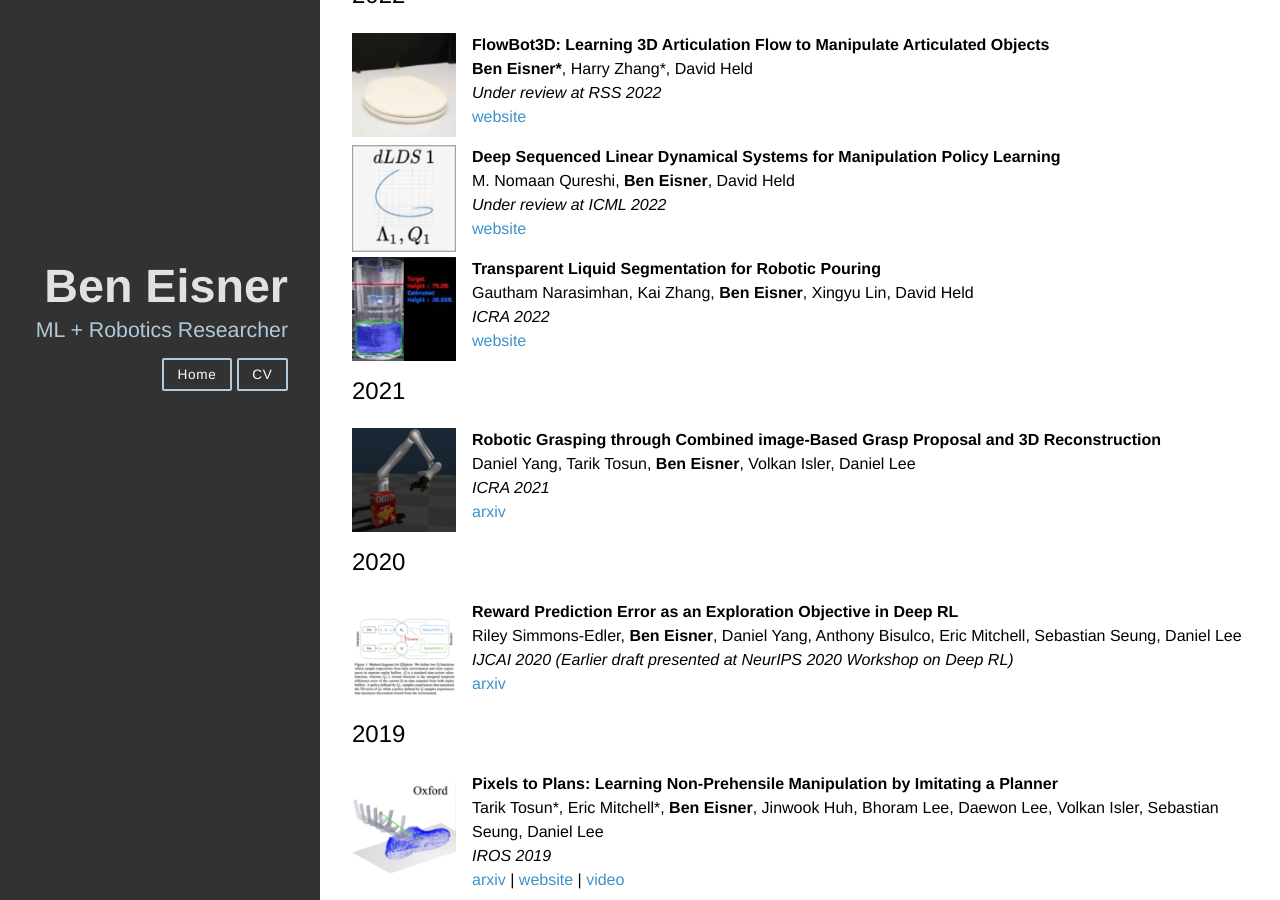
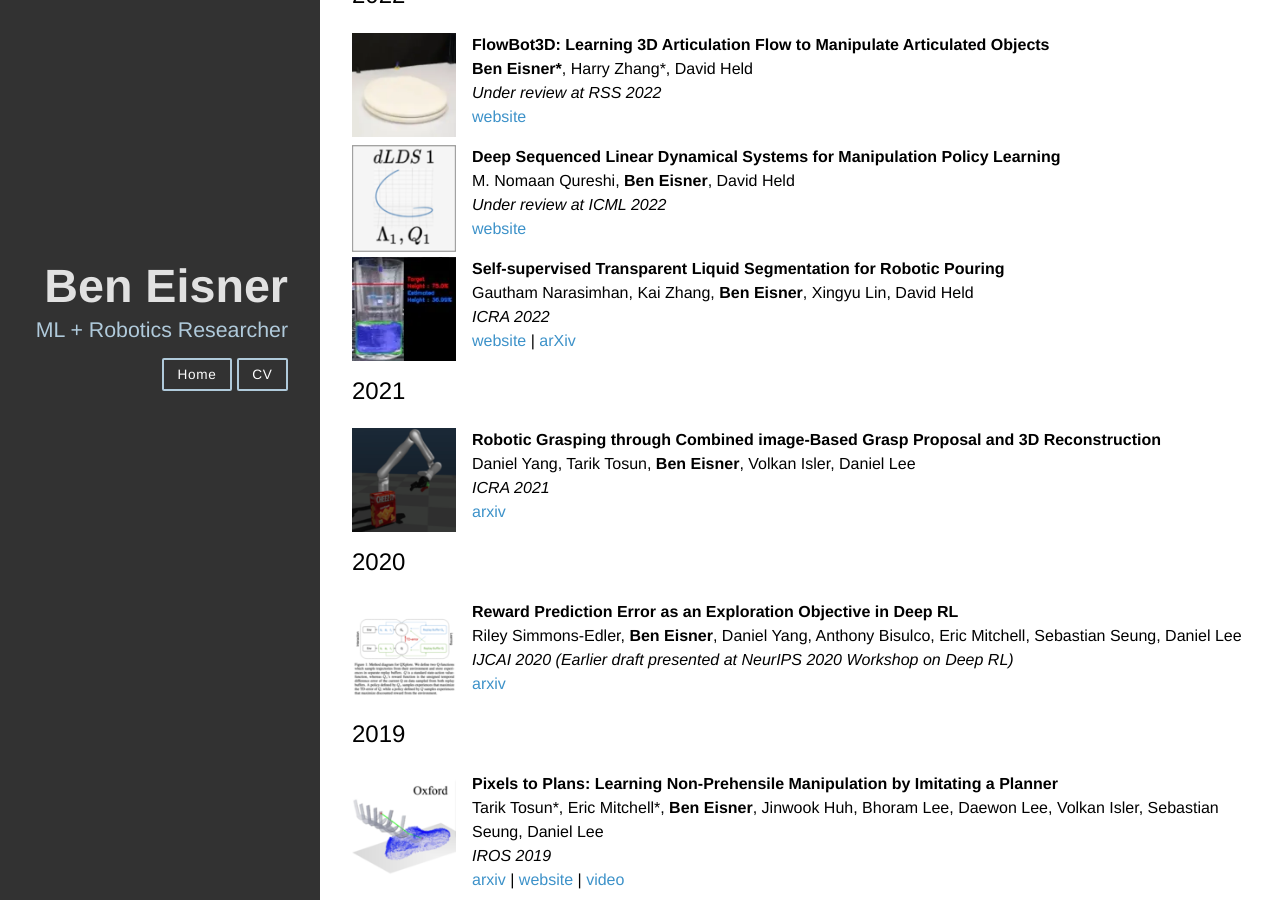
Before and after one commit to beneisner/beneisner.github.io, a Jekyll site: the page built from index.md, in a window 1280 px wide and 900 px high, scrolled down 741 px. Built offline with Jekyll 4.4.1, drawn with Linux system fonts in a browser that asks for light colours; nearby versions of some CDN libraries.

Commit message:
update the name and link for pouring work

```diff
--- a/_config.yml
+++ b/_config.yml
@@ -21,7 +21,7 @@
 linkedin_username: beneisner
 scholar_title: Google Scholar
 thesis_path: files/ben_eisner_ugrad_thesis_2017.pdf
-cv_path: files/ben_eisner_cv_2022_01_31.pdf
+cv_path: files/ben_eisner_cv_2022_03_03.pdf
 nsf_personal_path: files/nsf_grfp_personal_statement_2019.pdf
 nsf_research_path: files/nsf_grfp_research_plan_2019.pdf
 
--- a/index.md
+++ b/index.md
@@ -68,10 +68,10 @@
 
 ![Pouring](/files/water1.webp){: style="float: left; padding-right: 1em; padding-bottom: 0em; width: 120px; "}
 
-**Transparent Liquid Segmentation for Robotic Pouring**
+**Self-supervised Transparent Liquid Segmentation for Robotic Pouring**
 Gautham Narasimhan, Kai Zhang, **Ben Eisner**, Xingyu Lin, David Held
 _ICRA 2022_
-[website](https://sites.google.com/view/transparentliquidpouring)
+[website](https://sites.google.com/view/transparentliquidpouring) | [arXiv](https://arxiv.org/abs/2203.01538)
 
 ## 2021
 
```
Also changed, not shown: 2 other files.
